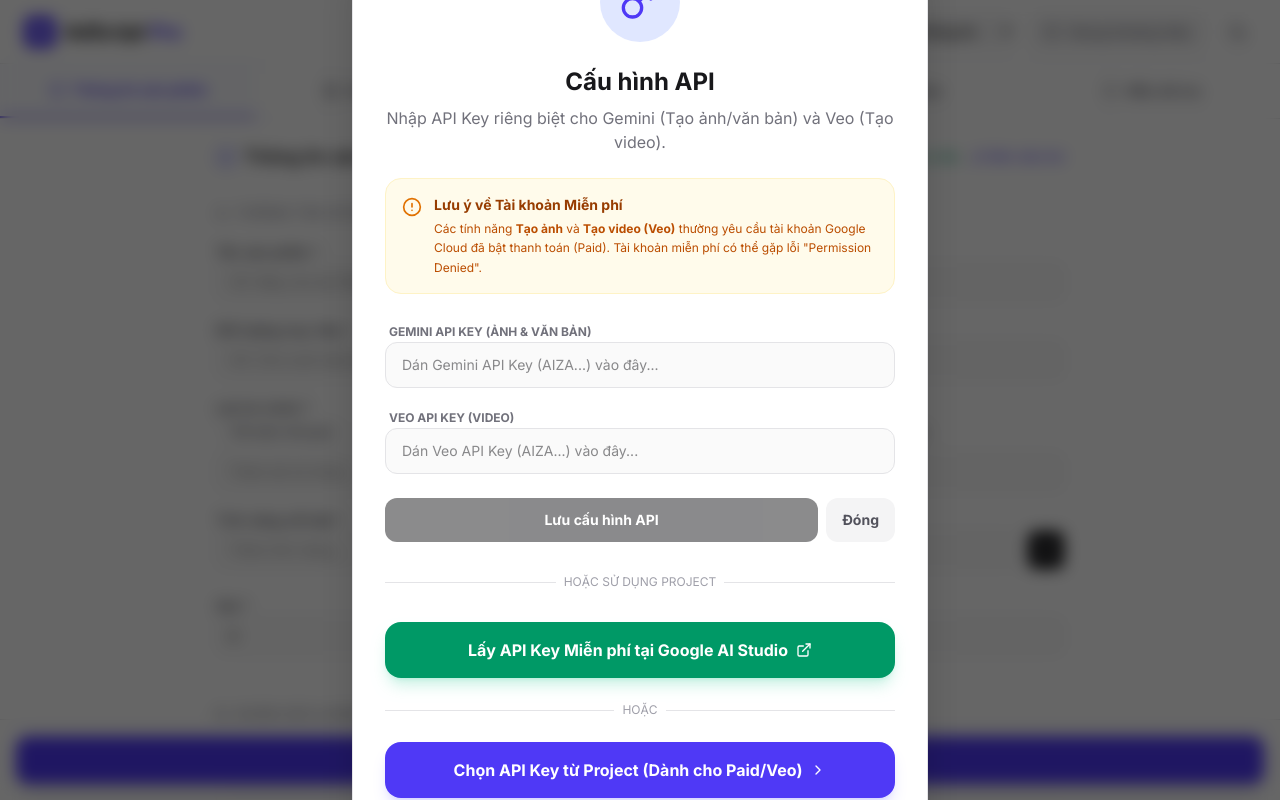
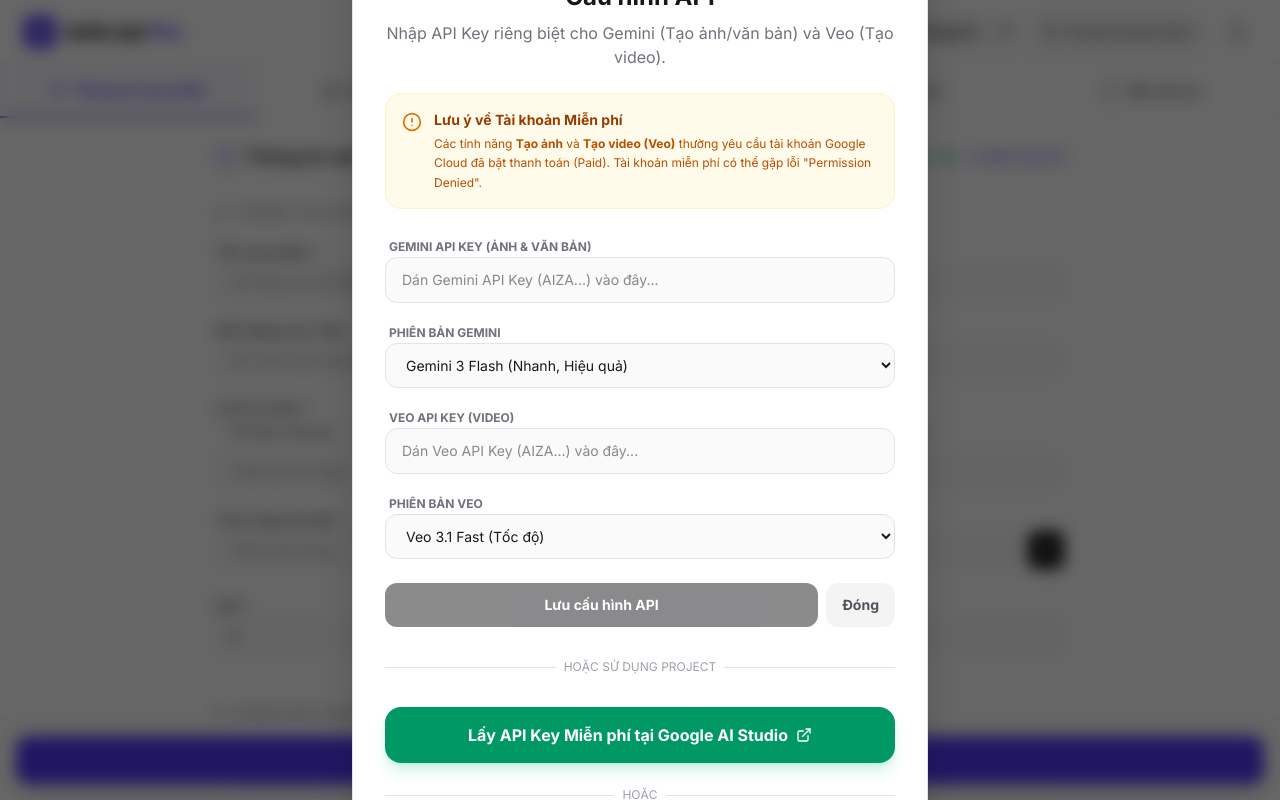
Before and after one commit to nguyenhuyhoang04082016-boop/toolbanhang, a React (Vite) app: page / in a window 1280 px wide. Both pictures are taken after a click on the button "Cấu hình API". Shown: the top 800 px of the page. Built offline with nearby package versions, Linux system fonts and the light colour scheme.

Commit message:
Update ApiKeyGuard.tsx

```diff
--- a/src/components/ApiKeyGuard.tsx
+++ b/src/components/ApiKeyGuard.tsx
@@ -9,6 +9,8 @@ interface ApiKeyGuardProps {
 export const ApiKeySettings: React.FC<{ onSave: () => void; onCancel?: () => void }> = ({ onSave, onCancel }) => {
   const [geminiKey, setGeminiKey] = useState<string>(localStorage.getItem('manual_gemini_api_key') || '');
   const [veoKey, setVeoKey] = useState<string>(localStorage.getItem('manual_veo_api_key') || '');
+  const [geminiModel, setGeminiModel] = useState<string>(localStorage.getItem('selected_gemini_model') || 'gemini-3-flash-preview');
+  const [veoModel, setVeoModel] = useState<string>(localStorage.getItem('selected_veo_model') || 'veo-3.1-fast-generate-preview');
 
   const handleSelectKey = async () => {
     if (window.aistudio) {
@@ -24,14 +26,20 @@ export const ApiKeySettings: React.FC<{ onSave: () => void; onCancel?: () => voi
     if (veoKey.trim()) {
       localStorage.setItem('manual_veo_api_key', veoKey.trim());
     }
+    localStorage.setItem('selected_gemini_model', geminiModel);
+    localStorage.setItem('selected_veo_model', veoModel);
     onSave();
   };
 
   const handleClearKeys = () => {
     localStorage.removeItem('manual_gemini_api_key');
     localStorage.removeItem('manual_veo_api_key');
+    localStorage.removeItem('selected_gemini_model');
+    localStorage.removeItem('selected_veo_model');
     setGeminiKey('');
     setVeoKey('');
+    setGeminiModel('gemini-3-flash-preview');
+    setVeoModel('veo-3.1-fast-generate-preview');
     onSave();
   };
 
@@ -73,6 +81,19 @@ export const ApiKeySettings: React.FC<{ onSave: () => void; onCancel?: () => voi
             </div>
 
             <div className="space-y-2">
+              <label className="text-xs font-bold text-zinc-500 uppercase ml-1">Phiên bản Gemini</label>
+              <select
+                value={geminiModel}
+                onChange={(e) => setGeminiModel(e.target.value)}
+                className="w-full bg-zinc-50 dark:bg-zinc-800 border border-zinc-200 dark:border-zinc-700 rounded-xl px-4 py-3 text-sm focus:ring-2 focus:ring-indigo-500 outline-none"
+              >
+                <option value="gemini-3-flash-preview">Gemini 3 Flash (Nhanh, Hiệu quả)</option>
+                <option value="gemini-3.1-pro-preview">Gemini 3.1 Pro (Thông minh, Chậm hơn)</option>
+                <option value="gemini-2.5-flash">Gemini 2.5 Flash (Ổn định)</option>
+              </select>
+            </div>
+
+            <div className="space-y-2">
               <label className="text-xs font-bold text-zinc-500 uppercase ml-1">Veo API Key (Video)</label>
               <input
                 type="password"
@@ -81,6 +102,18 @@ export const ApiKeySettings: React.FC<{ onSave: () => void; onCancel?: () => voi
                 placeholder="Dán Veo API Key (AIZA...) vào đây..."
                 className="w-full bg-zinc-50 dark:bg-zinc-800 border border-zinc-200 dark:border-zinc-700 rounded-xl px-4 py-3 text-sm focus:ring-2 focus:ring-indigo-500 outline-none"
               />
+            </div>
+
+            <div className="space-y-2">
+              <label className="text-xs font-bold text-zinc-500 uppercase ml-1">Phiên bản Veo</label>
+              <select
+                value={veoModel}
+                onChange={(e) => setVeoModel(e.target.value)}
+                className="w-full bg-zinc-50 dark:bg-zinc-800 border border-zinc-200 dark:border-zinc-700 rounded-xl px-4 py-3 text-sm focus:ring-2 focus:ring-indigo-500 outline-none"
+              >
+                <option value="veo-3.1-fast-generate-preview">Veo 3.1 Fast (Tốc độ)</option>
+                <option value="veo-3.1-generate-preview">Veo 3.1 High Quality (Chất lượng cao)</option>
+              </select>
             </div>
 
             <div className="flex gap-2 pt-2">
```
